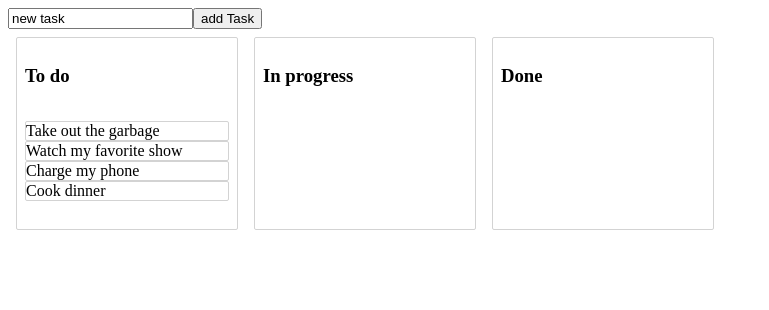
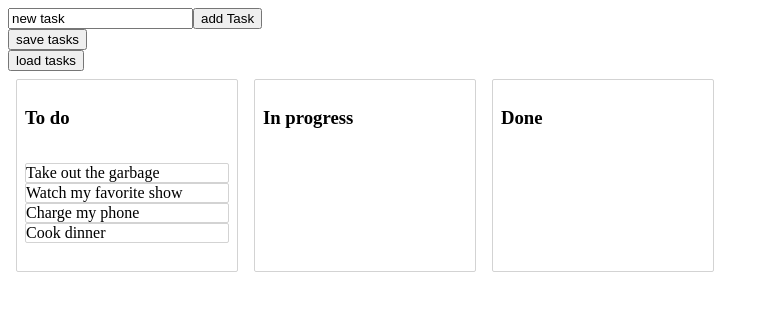
Before and after one commit to mofumofu1729/KanbanTimerProto, a React (Create React App) app: page / in a window 1280 px wide. Shown: the top 310 px of the page, without its empty margins (0-769 px from the left). Built offline with nearby package versions, Linux system fonts and the light colour scheme.

Commit message:
LocalStorageでタスクを復元・保存できる機能を修正

```diff
--- a/src/index.js
+++ b/src/index.js
@@ -92,12 +92,30 @@ class App extends React.Component {
       this.setState(newState);
     };
 
+    const saveTasks = () => {
+      localStorage.setItem('state', JSON.stringify(this.state));
+    };
+
+    const loadTasks = () => {
+      const savedStateString = localStorage.getItem('state');
+      const savedState = JSON.parse(savedStateString);
+      this.setState(savedState);
+    };
+
     return (
       <div>
         <div>
           <input type="text" value={this.state.textBox} id='newTaskTextBox'
                  onChange={(e) => this.setState({textBox: e.target.value})}/>
           <input type="button" value="add Task" onClick={addUmaMusumeTask} />
+        </div>
+
+        <div>
+          <input type="button" value="save tasks" onClick={saveTasks} />
+        </div>
+
+        <div>
+          <input type="button" value="load tasks" onClick={loadTasks} />
         </div>
 
         <DragDropContext onDragEnd={this.onDragEnd}>
```
